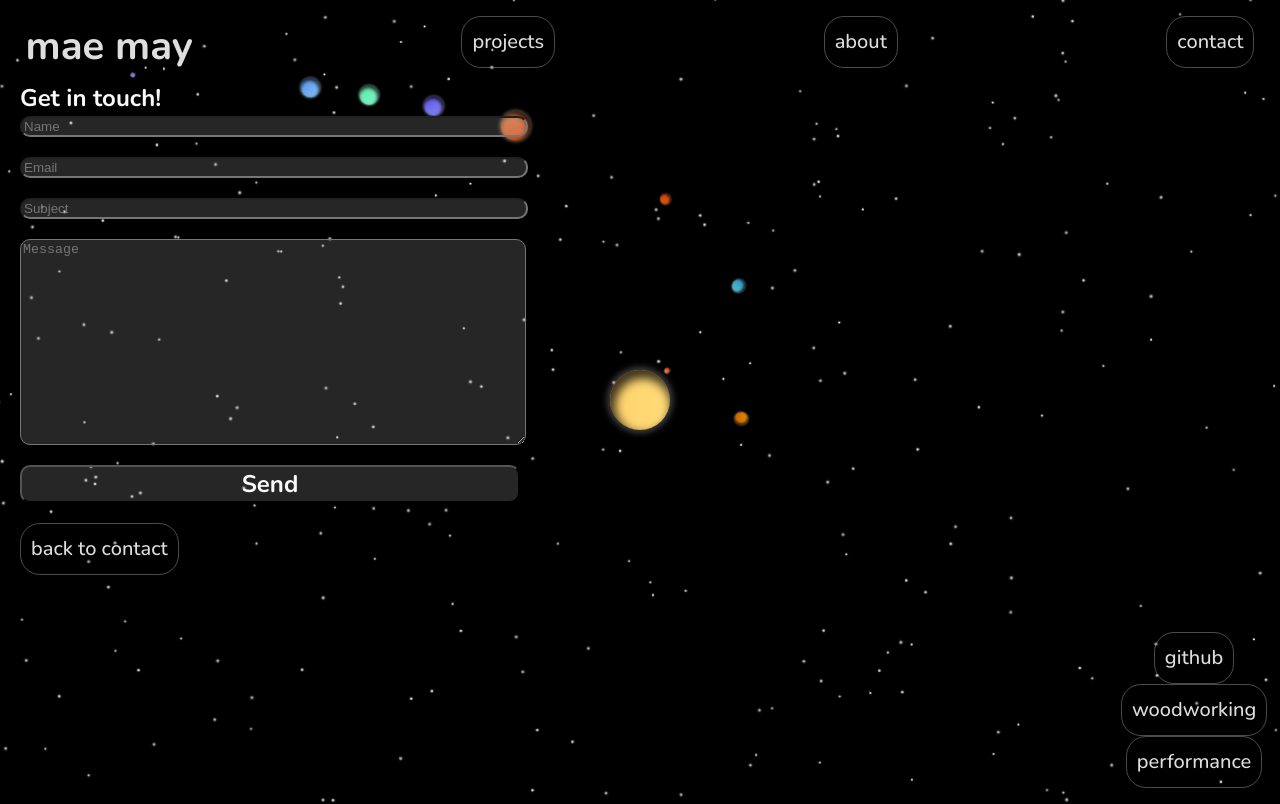
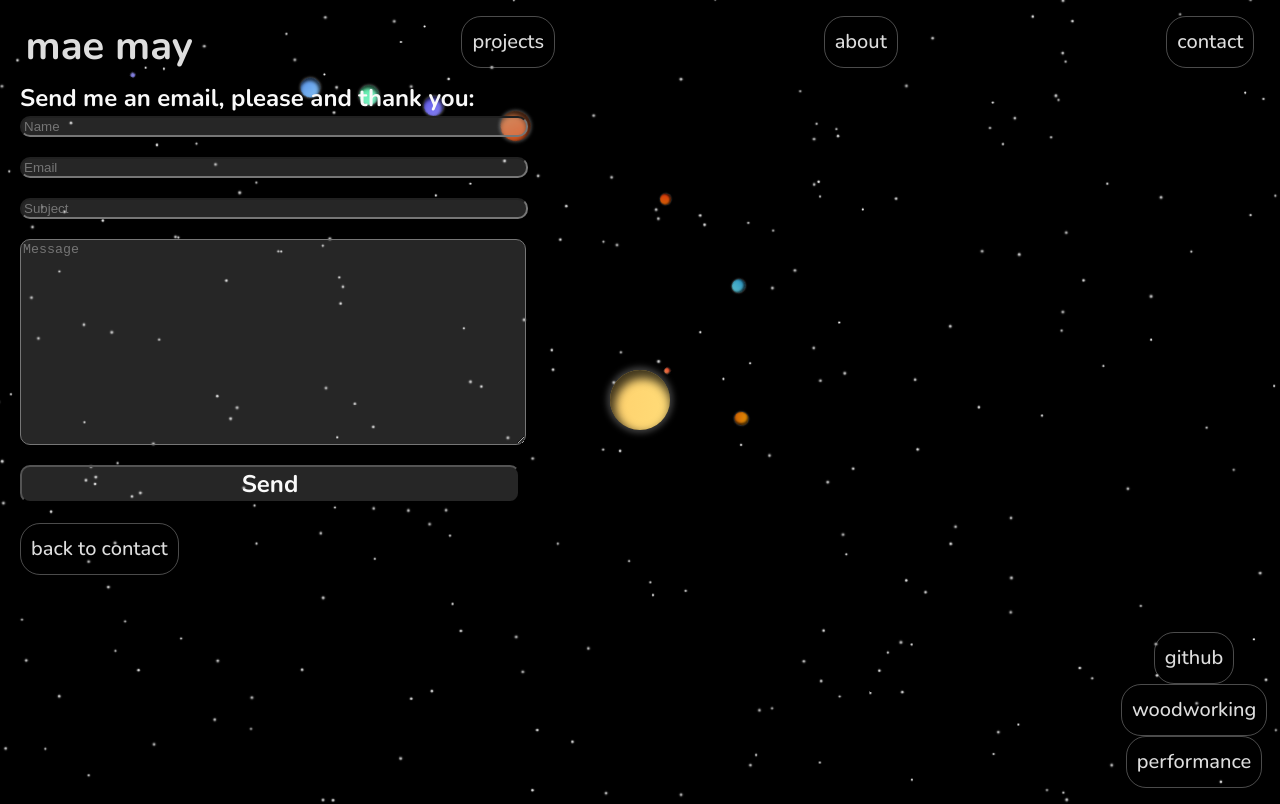
Before and after one commit to maemay85/projectRFB, a React (Vite) app: page /email in a window 1280 px wide. Shown: the top 804 px of the page. Built offline with nearby package versions, Linux system fonts and the light colour scheme.

Commit message:
changed email form label

```diff
--- a/src/components/EmailContactForm.jsx
+++ b/src/components/EmailContactForm.jsx
@@ -23,7 +23,7 @@ const EmailContactForm = () => {
   return (
     <>
       <form ref={form} onSubmit={sendEmail}>
-        <label>Get in touch!</label>
+        <label>Send me an email, please and thank you: </label>
         <input type="text" placeholder="Name" name="name" />
 
         <input type="email" placeholder="Email" name="email" />
```
